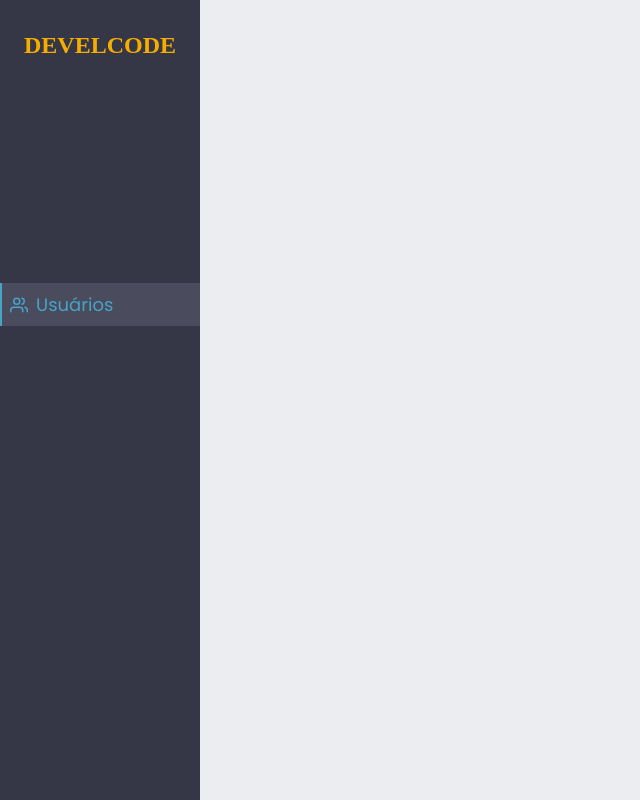
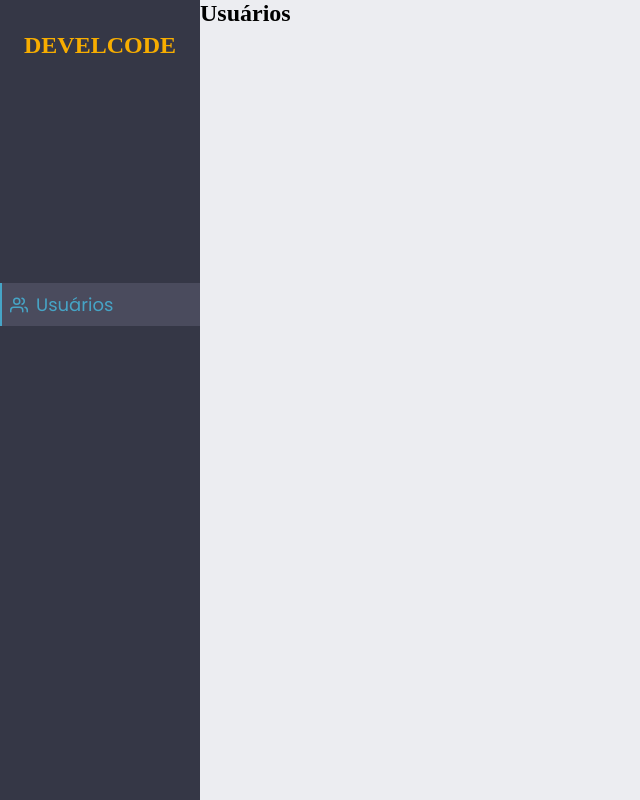
Before and after one commit to 3salles/user-crud, a React (Create React App) app: page / in a window 1280 px wide. Shown: the whole page, without its empty margins (0-640 px from the left). Built offline with nearby package versions, Linux system fonts and the light colour scheme.

Commit message:
chore: Create AppLayout

```diff
--- /dev/null
+++ b/src/layouts/AppLayout.tsx
@@ -0,0 +1,17 @@
+import { ReactNode } from "react";
+import { Navbar } from "../components/Navbar";
+
+import { Container} from './styles'
+
+interface AppLayoutProps {
+  children: ReactNode;
+}
+
+export function AppLayout({ children }: AppLayoutProps) {
+  return (
+    <Container>
+      <Navbar  />
+      {children}
+    </Container>
+  );
+}
--- /dev/null
+++ b/src/layouts/styles.ts
@@ -0,0 +1,5 @@
+import styled from "styled-components";
+
+export const Container = styled.section`
+  display: flex;
+`
--- a/src/pages/Home.tsx
+++ b/src/pages/Home.tsx
@@ -1,7 +1,10 @@
 import { Navbar } from "../components/Navbar";
+import { AppLayout } from "../layouts/AppLayout";
 
 export function Home() {
   return (
-    <Navbar />
+    <AppLayout>
+      <h1>Usuários</h1>
+    </AppLayout>
   )
 }
```
